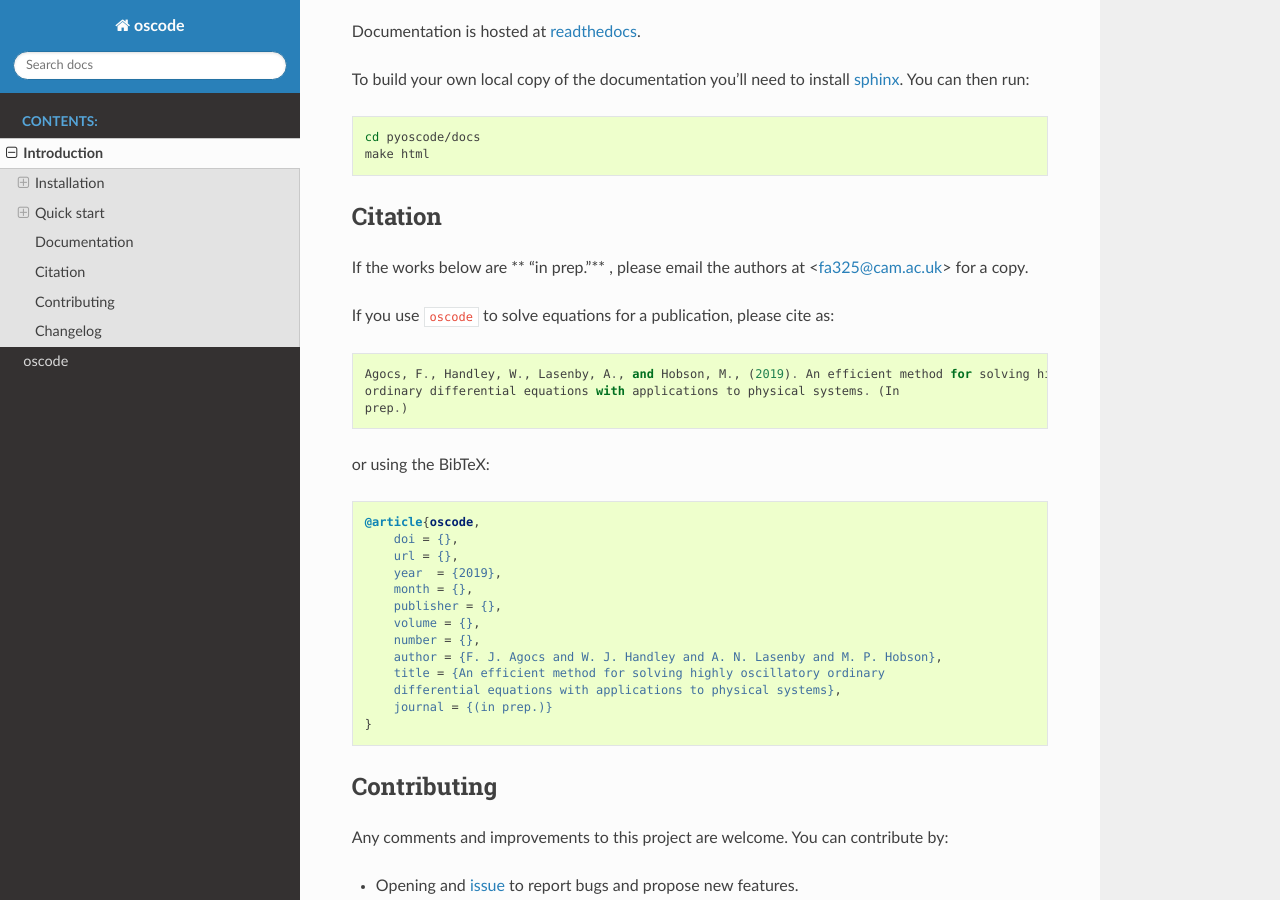
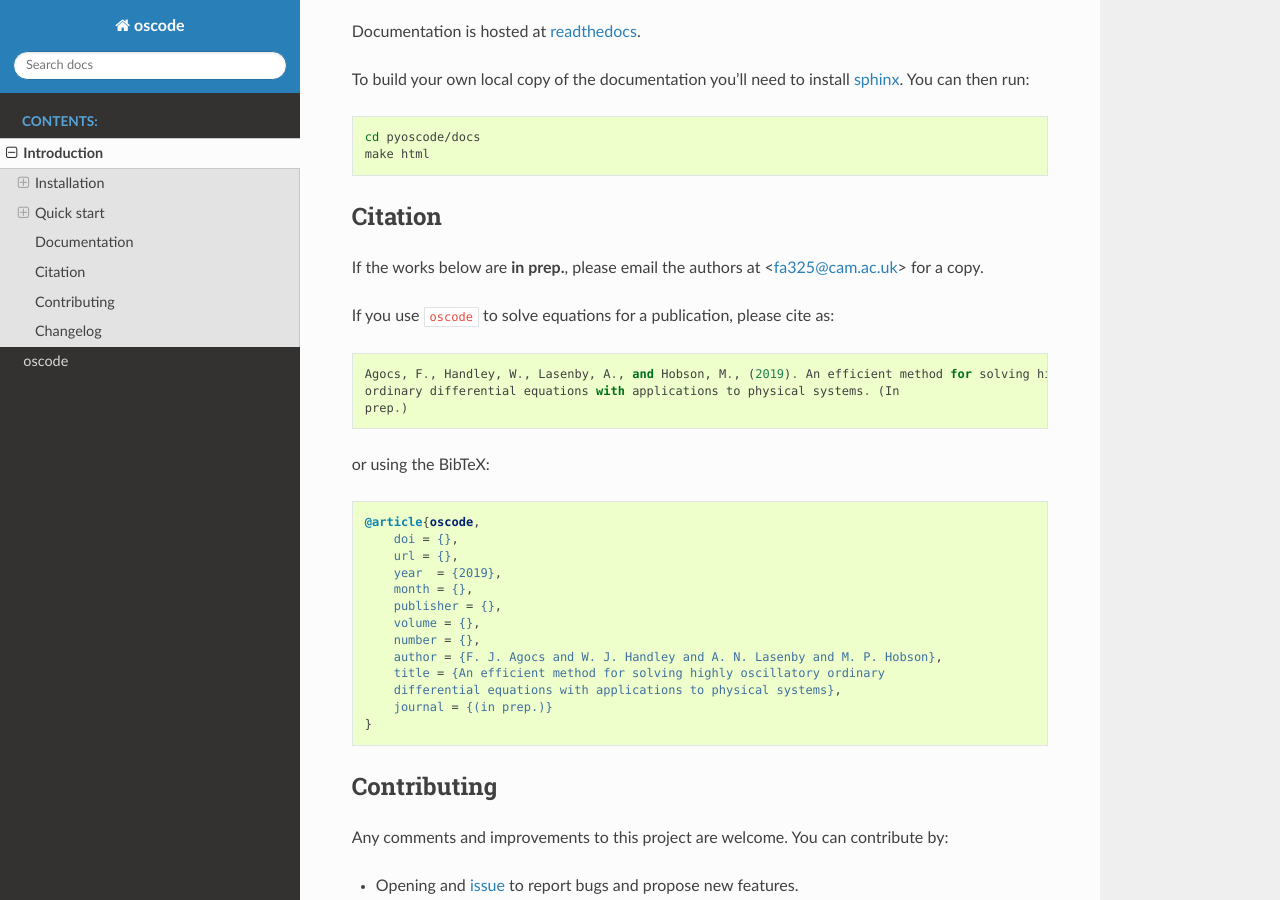
Before and after one commit to fruzsinaagocs/oscode, a Sphinx documentation site: the page built from pyoscode/docs/source/introduction.rst, in a window 1280 px wide and 900 px high, scrolled down 5193 px. Built offline with Sphinx 7.4.7 and the Read the Docs theme 2.0.0, drawn with Linux system fonts in a browser that asks for light colours.

Commit message:
Fixed typo

```diff
--- a/README.rst
+++ b/README.rst
@@ -244,7 +244,7 @@ To build your own local copy of the documentation you'll need to install `sphinx
 Citation
 --------
 
-If the works below are ** "in prep."** , please email the authors at <fa325@cam.ac.uk>
+If the works below are **in prep.**, please email the authors at <fa325@cam.ac.uk>
 for a copy.
 
 If you use ``oscode`` to solve equations for a publication, please cite
--- a/pyoscode/docs/source/introduction.rst
+++ b/pyoscode/docs/source/introduction.rst
@@ -248,7 +248,7 @@ To build your own local copy of the documentation you'll need to install `sphinx
 Citation
 --------
 
-If the works below are ** "in prep."** , please email the authors at <fa325@cam.ac.uk>
+If the works below are **in prep.**, please email the authors at <fa325@cam.ac.uk>
 for a copy.
 
 If you use ``oscode`` to solve equations for a publication, please cite
```
